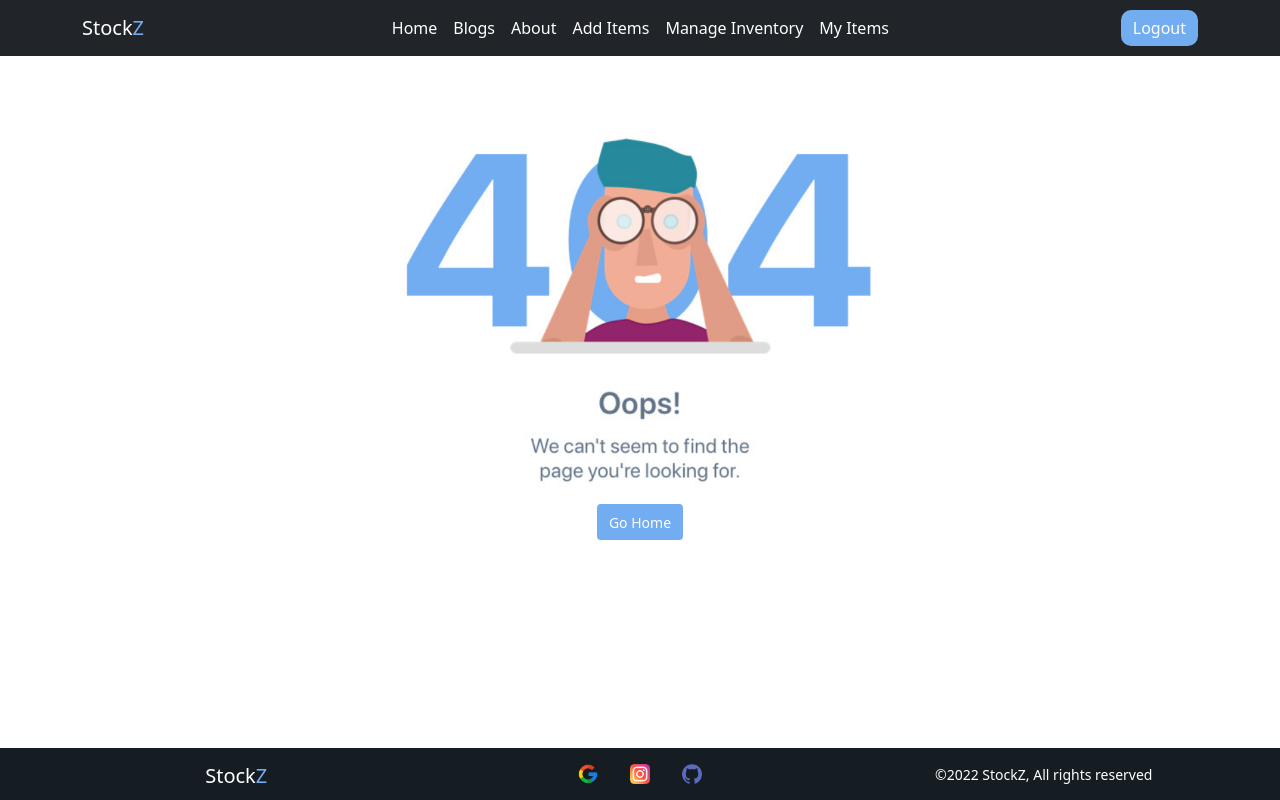
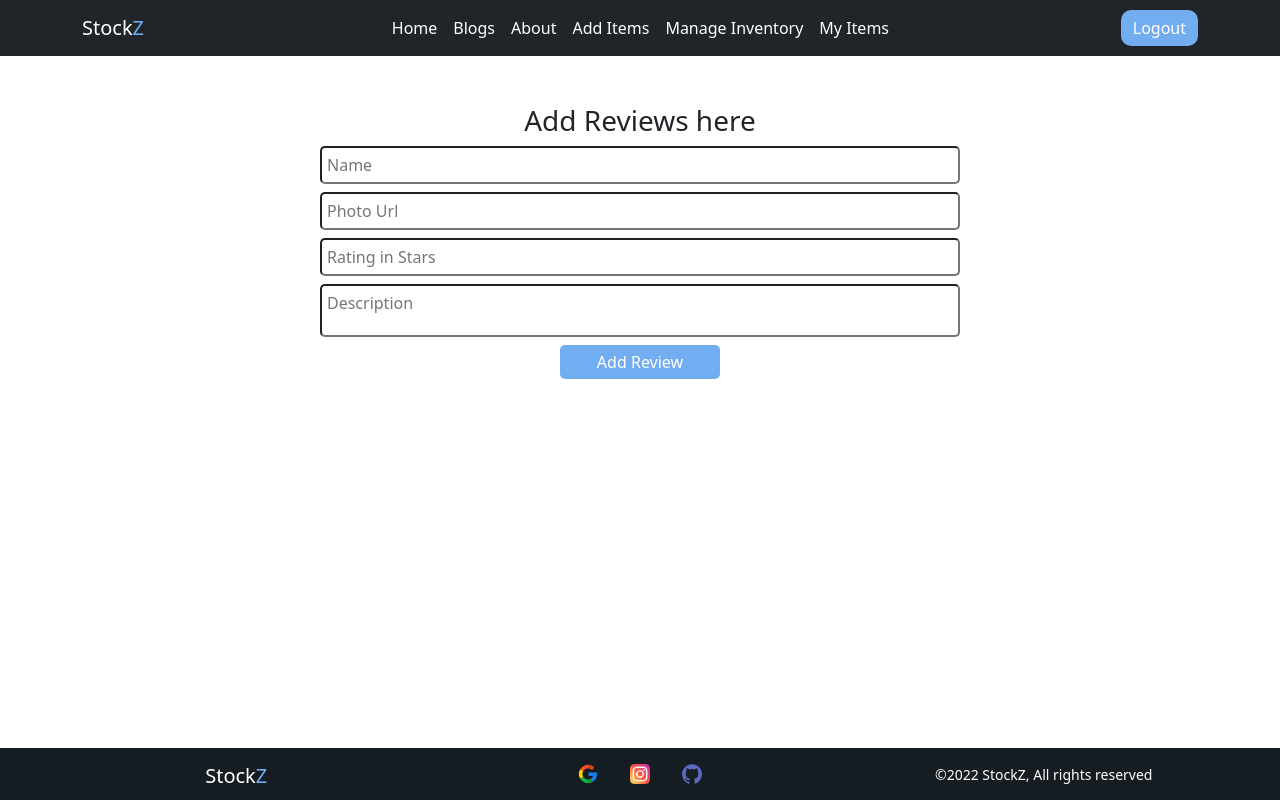
Before and after one commit to DevMohi/StockZ-Client-main, a React (Create React App) app: page /addreview in a window 1280 px wide. Built offline with nearby package versions, Linux system fonts and the light colour scheme; no server answers; sample sign-in values are in the browser's storage.

Commit message:
add review added , now can add reviews too

```diff
--- a/src/App.js
+++ b/src/App.js
@@ -2,6 +2,7 @@ import { Route, Routes } from 'react-router-dom';
 import './App.css';
 import AboutPage from './Pages/AboutPage/AboutPage';
 import AddItems from './Pages/AddItems/AddItems';
+import AddReview from './Pages/AddReview/AddReview';
 import Blogs from './Pages/Blogs/Blogs';
 import Home from './Pages/Home/Home/Home';
 import Login from './Pages/Login/Login/Login';
@@ -28,6 +29,7 @@ function App() {
         <Route path='/add' element={<PrivateRoute><AddItems></AddItems></PrivateRoute>}></Route>
         <Route path='/manage' element={<PrivateRoute><ManageInventory></ManageInventory></PrivateRoute>}></Route>
         <Route path='/myitems' element={<PrivateRoute><MyItems></MyItems></PrivateRoute>}></Route>
+        <Route path='/addreview' element={<PrivateRoute><AddReview></AddReview></PrivateRoute>}></Route>
         <Route path='/inventoryDetails/:inventoryId' element={<PrivateRoute><UpdateDetails></UpdateDetails></PrivateRoute>} ></Route>
         <Route path='*' element={<NotFound></NotFound>}></Route>
       </Routes>
--- /dev/null
+++ b/src/Pages/AddReview/AddReview.js
@@ -0,0 +1,60 @@
+import React from 'react';
+import { useAuthState } from 'react-firebase-hooks/auth';
+import { useForm } from 'react-hook-form';
+import auth from '../../Firebase/Firebase.init';
+import { ToastContainer, toast } from 'react-toastify';
+import 'react-toastify/dist/ReactToastify.css';
+
+const AddReview = () => {
+    const [user] = useAuthState(auth);
+    const { register, handleSubmit } = useForm();
+    const onSubmit = data => {
+        console.log(data)
+        // to send to database
+        const url = `https://infinite-journey-06820.herokuapp.com/review`
+        const item = {
+            name: data.name,
+            img: data.img,
+            rating: data.rating,
+            desc: data.desc,
+        }
+        fetch(url, {
+            method: 'POST',
+            headers: {
+                'content-type': 'application/json'
+            },
+            body: JSON.stringify(item)
+        })
+            .then(res => res.json())
+            .then(result => {
+                console.log(result)
+                toast("Item Added")
+            })
+
+
+
+        // axios.post(`https://infinite-journey-06820.herokuapp.com/additems`, item)
+        //     .then(res => {
+        //         const { data } = res;
+        //         if (data.insertedId) {
+        //             console.log("item added")
+        //         }
+        //     })
+    };
+    return (
+        <div className='w-50 mx-auto add-container pt-5'>
+            <h3 className='text-center'>Add Reviews here</h3>
+            <form className='d-flex flex-column' onSubmit={handleSubmit(onSubmit)}>
+                <input className='mb-2' placeholder='Name'{...register("name", { required: true, maxLength: 20 })} />
+                <input className='mb-2' placeholder='Photo Url' type="text" {...register("img")} />
+                <input className='mb-2' placeholder='Rating in Stars' type="text" {...register("rating")} />
+                <input className='mb-2' placeholder='Description' type='textarea' style={{ paddingBottom: '20px' }} {...register("desc")} />
+                <input type="submit" value='Add Review' className='custom-btn' />
+            </form>
+            <ToastContainer></ToastContainer>
+        </div>
+
+    );
+};
+
+export default AddReview;
--- a/src/Pages/Home/Reviews/Reviews.js
+++ b/src/Pages/Home/Reviews/Reviews.js
@@ -1,10 +1,8 @@
 import React, { useEffect, useState } from 'react';
+import { Link, useNavigate } from 'react-router-dom';
 import Review from '../Review/Review';
 
 import './Reviews.css'
-
-
-
 
 const Reviews = () => {
     const [reviews, setReviews] = useState([])
@@ -13,6 +11,8 @@ const Reviews = () => {
             .then(res => res.json())
             .then(data => setReviews(data))
     }, []);
+
+    const navigate = useNavigate()
 
     return (
         <div className='container my-5'>
@@ -24,6 +24,9 @@ const Reviews = () => {
                     ></Review>)
                 }
             </div>
+            <div className='d-flex justify-content-end pb-5'>
+                <Link to='/addreview'><button className='btn' style={{ backgroundColor: '#72adf1', borderRadius: '10px', border: 'none', color: 'white' }}>Add Reviews</button></Link>
+            </div>
         </div>
     );
 };
```
Also changed, not shown: src/Pages/Home/Reviews/Reviews.css (line endings or trailing spaces).
